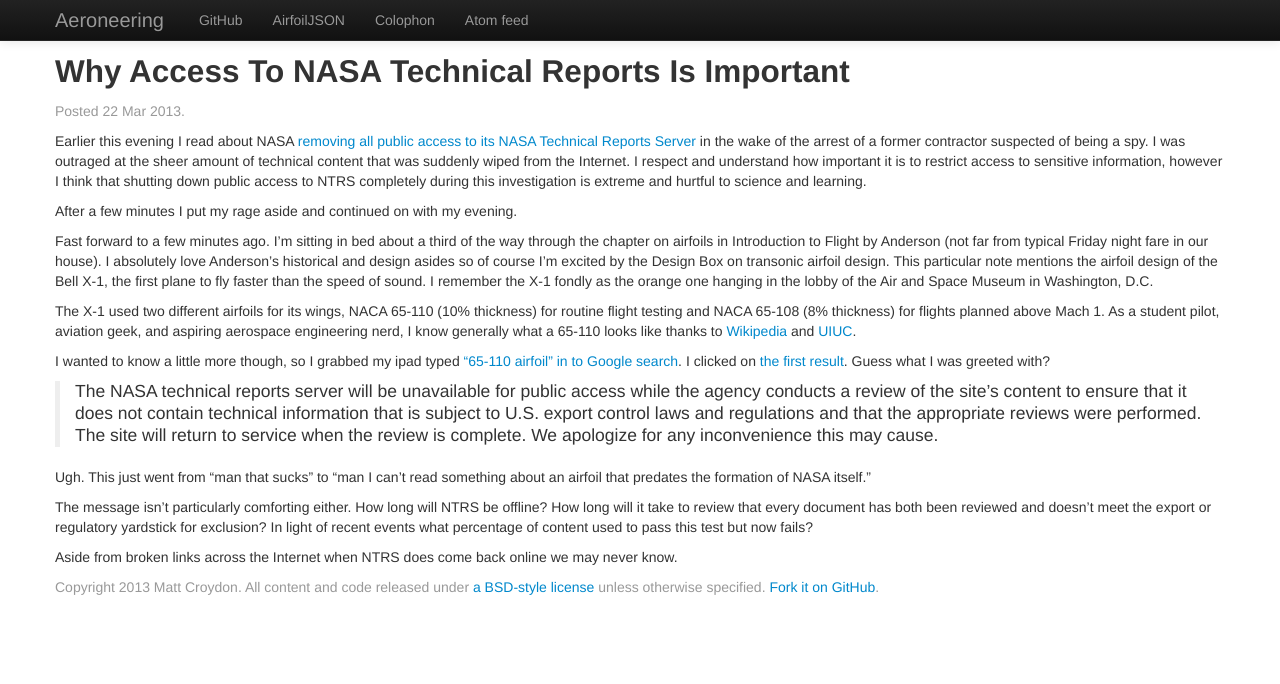
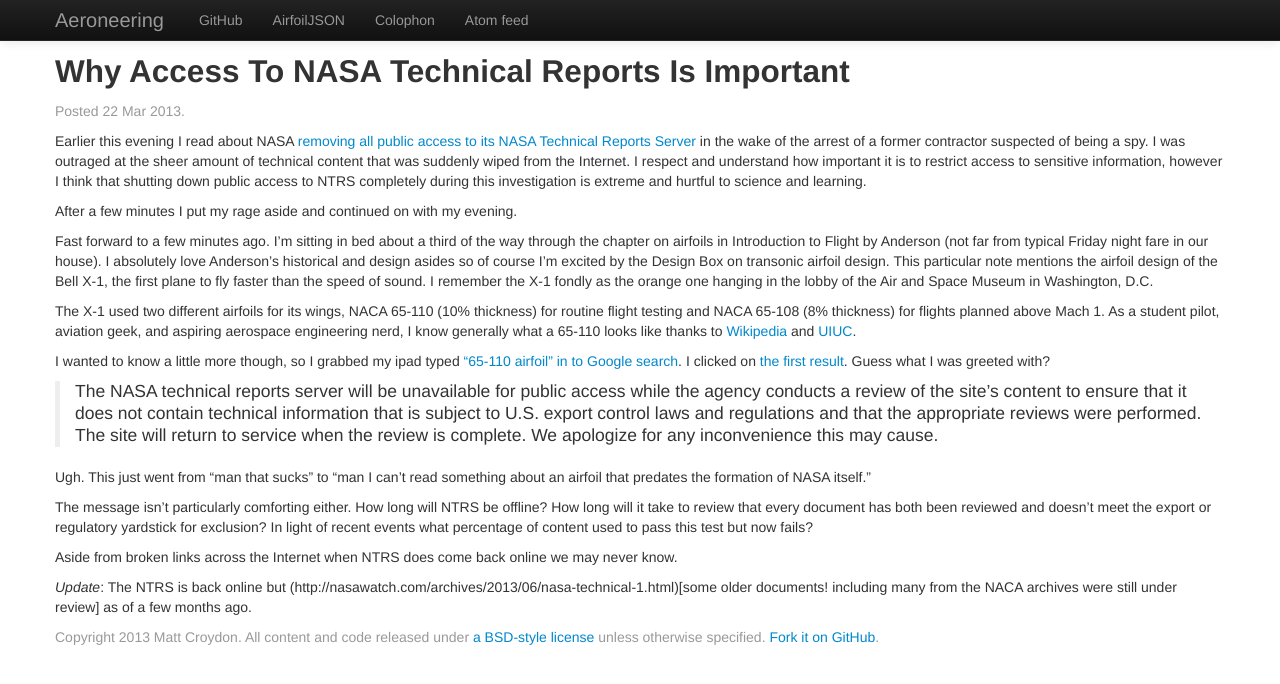
Before and after one commit to aeroneering/aeroneering.github.com, a Jekyll site: the page built from _posts/2013-03-22-Why-Access-to-NASA-Technical-Reports-is-Important.md, in a window 1280 px wide. Shown: the top 684 px of the page. Built offline with Jekyll 4.4.1, drawn with Linux system fonts in a browser that asks for light colours.

Commit message:
Noted that NTRS is back online.

```diff
--- a/_posts/2013-03-22-Why-Access-to-NASA-Technical-Reports-is-Important.md
+++ b/_posts/2013-03-22-Why-Access-to-NASA-Technical-Reports-is-Important.md
@@ -24,3 +24,5 @@
 The message isn't particularly comforting either.  How long will NTRS be offline?  How long will it take to review that every document has both been reviewed and doesn't meet the export or regulatory yardstick for exclusion? In light of recent events what percentage of content used to pass this test but now fails?
 
 Aside from broken links across the Internet when NTRS does come back online we may never know.
+
+*Update*: The NTRS is back online but (http://nasawatch.com/archives/2013/06/nasa-technical-1.html)[some older documents! including many from the NACA archives were still under review] as of a few months ago.
```
